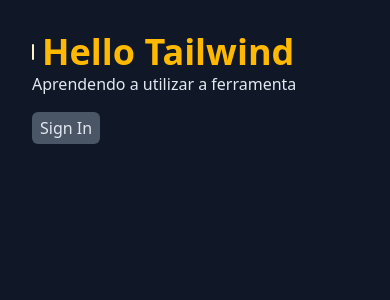
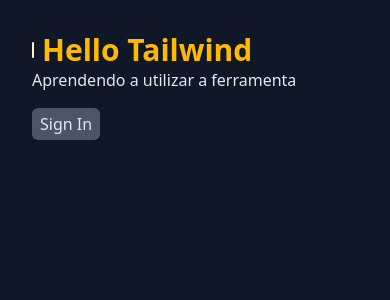
Before and after one commit to polyanetuag/tailwind-next, a Next.js app: page / in a window 390 px wide. Shown: the top 300 px of the page. Built offline with nearby package versions, Linux system fonts and the light colour scheme.

Commit message:
Adjust heading size in Home component for better responsiveness

```diff
--- a/src/app/page.tsx
+++ b/src/app/page.tsx
@@ -1,7 +1,7 @@
 export default function Home() {
   return (
     <div className=" bg-gray-900 text-slate-200 h-screen p-8 ">
-      <h1 className="flex items-center text-4xl text-amber-400 font-bold before:w-0.5 before:h-4 before:bg-amber-100 gap-2 before:rounded-md ">
+      <h1 className="flex items-center text-3xl sm:text-4xl md:text-5xl text-amber-400 font-bold before:w-0.5 before:h-4 before:bg-amber-100 gap-2 before:rounded-md ">
         Hello Tailwind
       </h1>
       <p>Aprendendo a utilizar a ferramenta</p>
```
